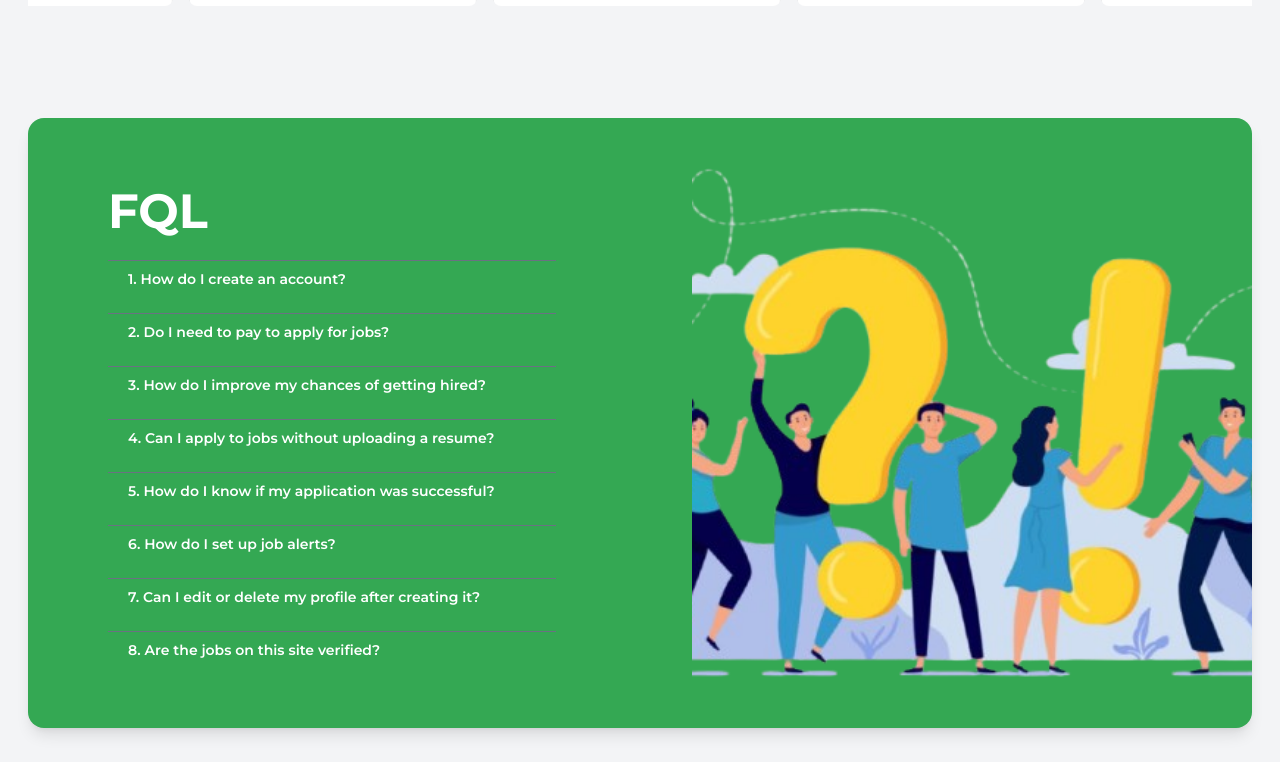
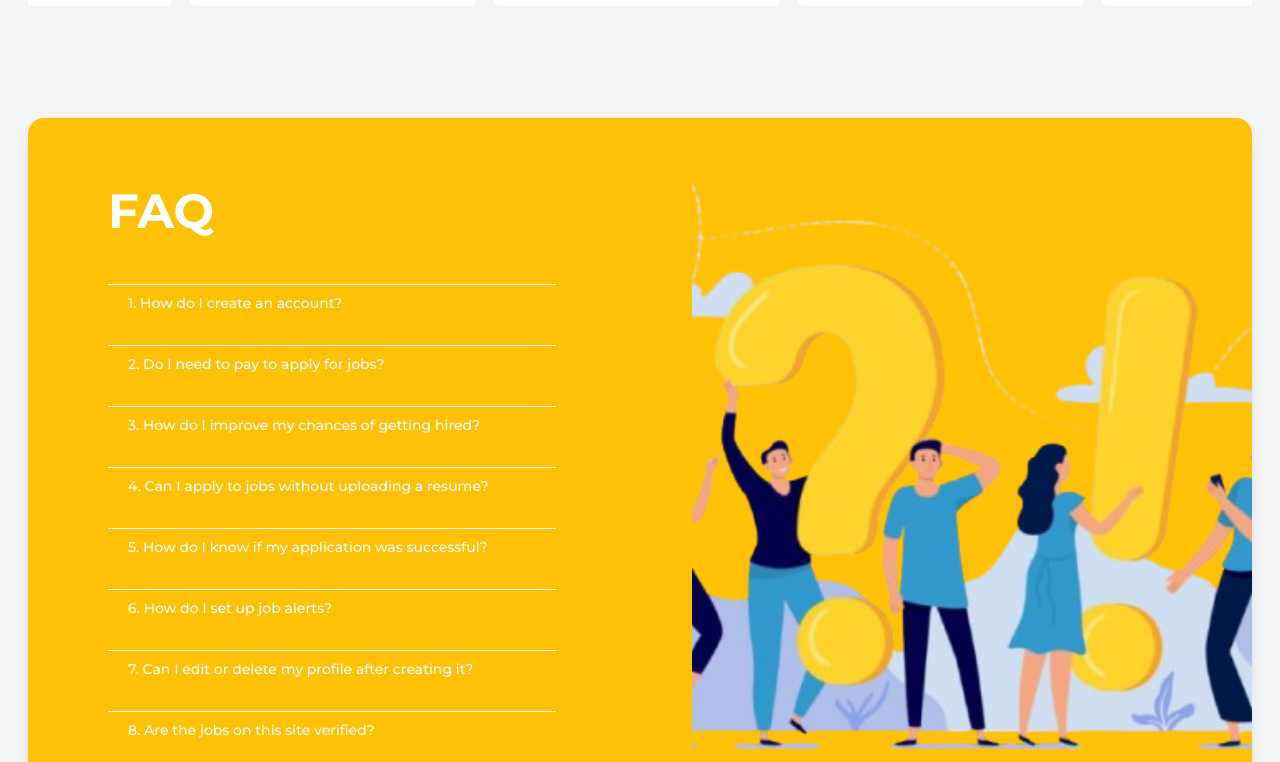
Before and after one commit to JulianaFofe/JobRecommendation, a React (Vite) app in the folder React/: page /stories in a window 1280 px wide. Shown: the part 1624-2386 px from the top of the page. Built offline with nearby package versions, Linux system fonts and the light colour scheme.

Commit message:
fixed the button prublem with the signup page and uploaded the about page

```diff
--- a/React/src/App.tsx
+++ b/React/src/App.tsx
@@ -7,6 +7,7 @@ import Signup from "./components/signup";
 import Login from "./components/login";
 import Testimonials from "./components/tesmimonials/index";
 import Job from "./components/Jobmanagement";
+import About from "./components/about";
 
 import Home from "./containers/home";
 
@@ -39,6 +40,7 @@ function App() {
         <Route path="/stories" element={<Testimonials/>} />
         <Route path="/feedback" element = {<FeedbackPage/>}/>
         <Route path="/service" element ={<Services/>}/>
+        <Route path="/about" element={<About/>} />
 
         <Route path="/employeedash" element={<Dashboard cards={cards} />} />
         <Route path="/" element={<Home />}></Route>
--- /dev/null
+++ b/React/src/components/about/index.tsx
@@ -0,0 +1,57 @@
+import React from 'react'
+import { User,BriefcaseBusiness,Globe, Award, TrendingUp} from "lucide-react"
+
+const About = () => {
+  return (
+    <>
+    <div>
+      <div className='h-full w-full text-white flex flex-col justify-center align-center items-align insert-none bg-gray-50 '>
+      <section className='mb-20 px-12 py-26 flex shadow rounded-bl rounded-br  flex-col justify-center gap-2 align-center items-center bg-primary '>
+        <p className='font-bold text-4xl text-center'>About US</p>
+        <p className='text-md font-normal text-center'>We connect ambitious professionals with top employers worldwide, creating a bridge between talent and opportunity across industries and borders. Our platform is designed to help job seekers showcase their skills, discover roles that match their career goals.</p>
+      </section>
+
+      <div className='flex flex-col'>
+      <section className=' m-4 gap-4 px-12 grid grid-rows-4 grid-cols-1 md:grid-rows-2 md:grid-cols-2 lg:grid-cols-4 lg:grid-rows-1 gap-4'>
+
+        <div className='transition-transform duration-1000 bg-white hover:scale-110 flex rounded-md p-5 py-12 shadow-md flex-col   cursor-pointer text-primary justify-center items-center  align-center'>
+          <TrendingUp className="font-bold w-12 h-12" />
+          <p className='p-4 text-gray-700 font-bold text-1xl text-center'>Find Your Dream Job</p>
+          <p className='text-gray-600 text-center font-light'>Browse thousands of verified listings across industries.</p>
+        </div>
+
+        <div className='transition-transform duration-1000 bg-white hover:scale-110 flex rounded-md p-5 py-12 shadow-md flex-col   cursor-pointer text-primary justify-center items-center  align-center'>
+          <Award className="font-bold w-12 h-12" />
+          <p className='p-4 text-gray-700 font-bold text-1xl text-center'>Talent Highlighting</p>
+          <p className='text-gray-600 text-center font-light'>Showcase your skills with a professional profile.</p>
+        </div>
+
+        <div className='transition-transform duration-1000 bg-white hover:scale-110 flex rounded-md p-5 py-12 shadow-md flex-col  cursor-pointer text-primary justify-center items-center  align-center'>
+          <BriefcaseBusiness className="font-bold w-12 h-12" />
+          <p className='p-4 text-gray-700 font-bold text-1xl text-center'>Post a Job</p>
+          <p className='text-gray-600 text-center font-light'> Post openings and manage applications on our platform.</p>
+        </div>
+
+        <div className='transition-transform duration-1000 bg-white hover:scale-110 flex rounded-md p-5 py-12 shadow-md flex-col   cursor-pointer text-primary justify-center items-center  align-center'>
+          <Globe className="font-bold w-12 h-12" />
+          <p className='p-4 text-gray-700 font-bold text-1xl text-center'>Global Opportunities</p>
+          <p className='text-gray-600 text-center font-light'>Browse thousands of verified listings across industries.</p>
+        </div>
+
+      </section>
+
+      <section className=' mt-20 px-12 py-26 mt-12 flex shadow rounded-tl rounded-tr  flex-col justify-center gap-2 align-center items-center bg-secondary '>
+        <p className='font-bold text-4xl text-center'>Our Core Values</p>
+        <p className='text-lg font-normal text-center'> Our platform is built on three core values: Integrity, Empowerment, and Innovation. We're dedicated to transparency by verifying every job and securing your data. We give you the tools to take control of your career or build your team, and we're always improving to make the process easier for everyone.</p>
+
+        <button className='mt-17 bg-primary px-10 py-3 font-semibold text-md border-none transform transition-all  ease-in ease-out rounded border-1 hover:text-primary hover:bg-white active:bg-primary active:text-white    '>Get Started Today</button>
+
+      </section>
+      </div>
+      </div>
+    </div>
+    </>
+  )
+}
+
+export default About
--- a/React/src/components/signup/index.tsx
+++ b/React/src/components/signup/index.tsx
@@ -6,6 +6,7 @@ import mail from "../../assets/icons/envelope-1.svg";
 import usernameIcon from "../../assets/icons/username.svg";
 import { useNavigate } from "react-router-dom";
 import axios from "axios";
+import { NavLink } from "react-router-dom";
 
 const Signup = () => {
   const [showPassword, setShowPassword] = useState(false);
@@ -45,6 +46,11 @@ const Signup = () => {
           <p className="mt-3 text-sm">
             Create Your account, unlock opportunities and start your journey with us today!
           </p>
+          <NavLink to={"/login"}>
+          <button className="mt-20 bg-white text-quatenary px-16 py-2 font-bold  rounded-xl shadow hover:bg-primary hover:text-white active:opacity-50 transition-bg duration-700">
+              Login
+            </button>
+          </NavLink>
         </div>
 
         {/* Right Section */}
--- a/React/src/components/tesmimonials/index.tsx
+++ b/React/src/components/tesmimonials/index.tsx
@@ -10,21 +10,63 @@ import slide6 from "../../assets/images/profile5.png"
 import ImageSlider from './ImageSlider'
 import Faq from "../../assets/images/photo.png"
 import Navbar from "../../containers/navbar"
+import { useState } from "react"
 
 const IMAGES = [slide1,slide2,slide3,slide4,slide4,slide5,slide6]
 
+// FAQ data
+const FAQS = [
+  {
+    q: "1. How do I create an account?",
+    a: "Go to the signup page, fill in your details, and follow the instructions to create your account."
+  },
+  {
+    q: "2. Do I need to pay to apply for jobs?",
+    a: "No, applying for jobs is completely free on our platform."
+  },
+  {
+    q: "3. How do I improve my chances of getting hired?",
+    a: "Make sure your profile is complete, upload a professional resume, and apply to jobs that match your skills."
+  },
+  {
+    q: "4. Can I apply to jobs without uploading a resume?",
+    a: "Some employers may allow it, but we recommend uploading a resume for better chances."
+  },
+  {
+    q: "5. How do I know if my application was successful?",
+    a: "You will receive a confirmation email and can track your application status in your dashboard."
+  },
+  {
+    q: "6. How do I set up job alerts?",
+    a: "Go to your settings and enable job alerts to get notified about new opportunities."
+  },
+  {
+    q: "7. Can I edit or delete my profile after creating it?",
+    a: "Yes, you can always edit or delete your profile from the account settings page."
+  },
+  {
+    q: "8. Are the jobs on this site verified?",
+    a: "Yes, all jobs are reviewed and verified before being published on the site."
+  },
+]
+
 const Testimonials = () => {
+  const [openIndex, setOpenIndex] = useState(null) // track which question is open
+
+  const toggleFAQ = (index) => {
+    setOpenIndex(openIndex === index ? null : index) // close if already open, otherwise open new
+  }
+
   return (
     <>
       <Navbar/>
+
+      {/* Hero section */}
       <section
         className="relative bg-center bg-cover h-full w-full py-60 rounded-4xl flex justify-center text-white flex-col items-center"
         style={{ backgroundImage: `url(${jobs})` }}
       >
-  {/* Overlay */}
         <div className="absolute inset-0 rounded-4xl bg-black/70 py-7"></div>
-
-  {/* Content */}
         <div className="relative z-10 flex flex-col gap-4 items-center">
           <h1 className="text-3xl text-center font-bold">
             Moving From Job Search to Dream Job
@@ -35,77 +77,66 @@ const Testimonials = () => {
         </div>
       </section>
 
-    <div className=' overflow-hidden bg-gray-100 h-full w-full flex flex-col px-7 gap-9'>
+      <div className='overflow-hidden bg-gray-100 h-full w-full flex flex-col px-7 gap-9'>
+
+        {/* Career Story Section */}
         <section className="bg-white shadow-lg rounded-2xl mt-9 overflow-hidden flex flex-col md:flex-row">
-  {/* Left side (Text content) */}
-  <div className="flex-1 rounded bg-green-400 p-8 flex py-15 left-4  flex-col justify-center lg:flex-1">
-    <h1 className=" z-1 text-2xl md:text-5xl font-bold text-white leading-snug">
+          <div className="flex-1 bg-green-400 p-8 flex py-15 flex-col justify-center">
+            <h1 className="text-2xl md:text-5xl font-bold text-white leading-snug">
               Your Career, Your Story
-
             </h1>
-    <p className="z-1 mt-4 font-bold text-sm text-white max-w-md">
+            <p className="mt-4 font-bold text-sm text-white max-w-md">
               Our community of job seekers and employers is growing every day.
               Read how we've helped others navigate the job market and find fulfilling work. Your future starts here.
             </p>
           </div>
-  <img
-    src={img}
-    alt="Person reading"
-    className="rounded object-cover w-90 hidden sm:block relative lg:flex-1"
-  />
+          <img src={img} alt="Person reading" className="rounded object-cover w-90 hidden sm:block lg:flex-1" />
         </section>
+
+        {/* Review cards */}
         <section className="grid grid-cols-1 md:grid-cols-3 items-center gap-4">
           <img src={card} alt="profile" className="md:w-full h-auto object-cover rounded" />
           <img src={card} alt="profile" className="md:w-full h-auto object-cover rounded" />
           <img src={card} alt="profile" className="md:w-full h-auto object-cover rounded" />
         </section>
 
-    <section className='flex align-center justify-center m-7 mb-0'>
-        <button className='border-1 border-white hover:color-white hover:border-primary hover:border-1 hover:bg-white hover:text-primary bg-primary rounded-md py-2 px-10 text-sm text-white font-bold active:bg-primary active:text-white transition-color duration-300 ease-in-out'>
+        {/* Button */}
+        <section className='flex justify-center m-7 mb-0'>
+          <button className='border border-white hover:bg-white hover:text-primary bg-primary rounded-md py-2 px-10 text-sm text-white font-bold transition duration-300 ease-in-out'>
             Read More comments
           </button>
         </section>
+
+        {/* Image Slider */}
         <section className='pb-10'>
           <ImageSlider imageURLs={IMAGES}/>
         </section>
 
-    <section className="bg-primary shadow-lg rounded-2xl  mt-9 mb-9 overflow-hidden flex flex-col md:flex-row">
-  {/* Left side (Text content) */}
-  <div className="flex-1 rounded px-6 flex lg:pl-20 py-15 font-semibold  left-4  flex-col justify-top lg:flex-1">
-    <h1 className=" z-1 text-2xl md:text-5xl font-bold text-white leading-snug">
-      FQL
+        {/* FAQ Section */}
+        <section className="bg-secondary shadow-lg rounded-2xl mt-9 mb-9 overflow-hidden flex flex-col md:flex-row">
+          <div className="flex-1 px-6 py-15 lg:pl-20 flex flex-col gap-2">
+            <h1 className="text-2xl md:text-5xl font-bold text-white leading-snug mb-4">
+              FAQ
+            </h1>
 
-    </h1>
-    <p className="z-1 py-2 px-5 mt-4 text-sm text-white max-w-md border-t-1 border-gray-500">
-      1. How do I create an account?
+            {FAQS.map((faq, index) => (
+              <div key={index}>
+                <p
+                  className="py-2 px-5 mt-4 text-sm text-white max-w-md border-t border-white font-medium cursor-pointer"
+                  onClick={() => toggleFAQ(index)}
+                >
+                  {faq.q}
                 </p>
-    <p className="z-1 py-2 px-5 mt-4 text-sm text-white max-w-md border-t-1 border-gray-500">
-      2. Do I need to pay to apply for jobs?
+                {openIndex === index && (
+                  <p className="py-2 px-5 text-sm text-white max-w-md">
+                    {faq.a}
                   </p>
-    <p className="z-1 py-2 px-5 mt-4 text-sm text-white max-w-md border-t-1 border-gray-500">
-      3. How do I improve my chances of getting hired?
-    </p>
-    <p className="z-1 py-2 px-5 mt-4 text-sm text-white max-w-md border-t-1 border-gray-500">
-      4. Can I apply to jobs without uploading a resume?
-    </p>
-    <p className="z-1 py-2 px-5 mt-4 text-sm text-white max-w-md border-t-1 border-gray-500">
-      5. How do I know if my application was successful?
-    </p>
-    <p className="z-1 py-2 px-5 mt-4 text-sm text-white max-w-md border-t-1 border-gray-500">
-      6. How do I set up job alerts?
-    </p>
-    <p className="z-1 py-2 px-5 mt-4 text-sm text-white max-w-md border-t-1 border-gray-500">
-      7. Can I edit or delete my profile after creating it?
-    </p>
-    <p className="z-1 py-2 px-5 mt-4 text-sm text-white max-w-md border-t-1 border-gray-500">
-      8. Are the jobs on this site verified?
-    </p>
+                )}
               </div>
-  <img
-    src={Faq}
-    alt="Person reading"
-    className="rounded object-cover w-90 hidden sm:block relative lg:flex-1"
-  />
+            ))}
+          </div>
+
+          <img src={Faq} alt="faq" className="rounded object-cover w-90 hidden sm:block lg:flex-1" />
         </section>
       </div>
     </>
--- a/React/src/containers/footer/index.tsx
+++ b/React/src/containers/footer/index.tsx
@@ -3,6 +3,7 @@ import { MdEmail } from "react-icons/md";
 import { FaFacebookF, FaInstagramSquare, FaLinkedinIn, FaYoutube } from "react-icons/fa";
 import { RiTwitterXLine } from "react-icons/ri";
 import { IoIosChatboxes } from "react-icons/io";
+import { NavLink } from "react-router-dom";
 
 const Footer = () => {
   return (
@@ -31,7 +32,7 @@ const Footer = () => {
           <div className="flex-1 text-center sm:text-left mb-6 sm:mb-0">
             <h3 className="text-footerHead font-lalezar mb-3">Company</h3>
             <div className="flex flex-col gap-1">
-              <a href="" className="hover:underline hover:text-secondary">About Us</a>
+              <a href="/about" className="hover:underline hover:text-secondary">About Us</a>
               <a href="/service" className="hover:underline hover:text-secondary">Services</a>
               <a href="" className="hover:underline hover:text-secondary">Community</a>
               <a href="" className="hover:underline hover:text-secondary">Testimonials</a>
```
Lines whose indentation alone changed are shown as unchanged.
